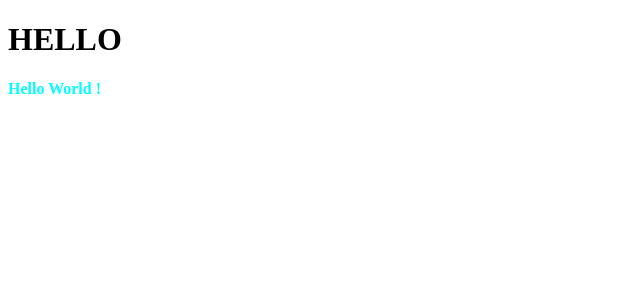
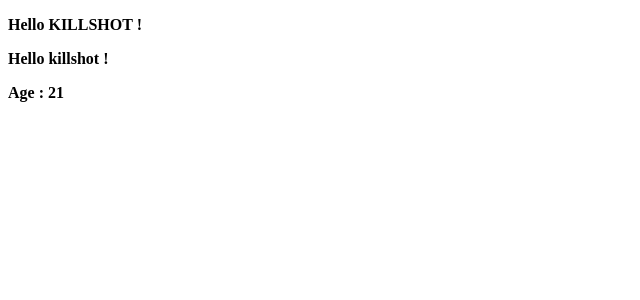
Before and after one commit to killshotxd/Angular-basics, an Angular app: page / in a window 1280 px wide. Shown: the top 300 px of the page, without its empty margins (0-640 px from the left). Built offline with nearby package versions, Linux system fonts and the light colour scheme.

Commit message:
Expressions

```diff
--- a/src/app/app.component.css
+++ b/src/app/app.component.css
@@ -1,4 +1,4 @@
 p {
-  color: aqua;
+  color: #000;
   font-weight: 600;
 }
--- a/src/app/app.component.html
+++ b/src/app/app.component.html
@@ -1,3 +1,3 @@
-<h1>HELLO</h1>
-
-<p>Hello World !</p>
+<p>Hello {{ name.toUpperCase() }} !</p>
+<p>Hello {{ getName() }} !</p>
+<p>Age : {{ 15 + 6 }}</p>
--- a/src/app/app.component.ts
+++ b/src/app/app.component.ts
@@ -7,4 +7,10 @@ import { Component } from '@angular/core';
   styleUrls: ['./app.component.css'],
   // styles:[] INLINE STYLES
 })
-export class AppComponent {}
+export class AppComponent {
+  name = 'killshot';
+
+  getName() {
+    return this.name;
+  }
+}
```
